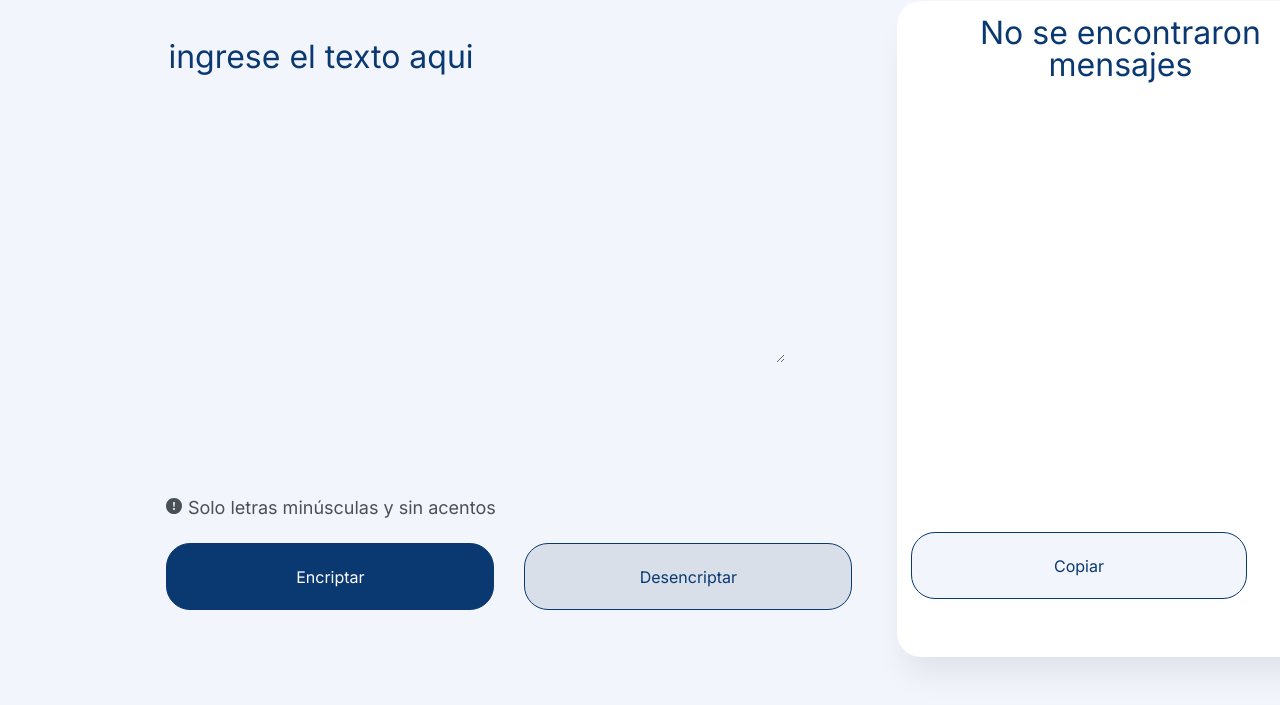
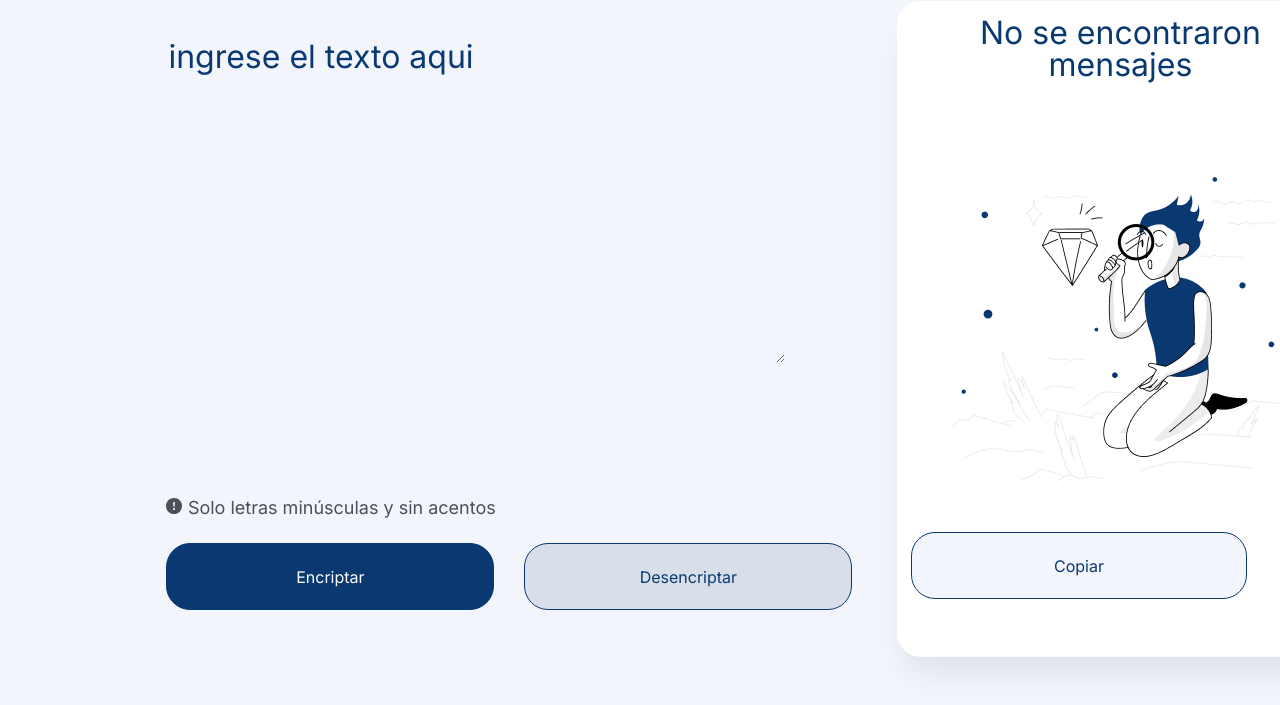
Before and after one commit to sarahferrera/Challenge1-Alura, a plain HTML site: page index.html in a window 1280 px wide. Shown: the part 81-786 px from the top of the page. Drawn offline with Linux system fonts and the light colour scheme.

Commit message:
Update mensajeDesifrado.css

```diff
--- a/assets/mensajeDesifrado.css
+++ b/assets/mensajeDesifrado.css
@@ -7,7 +7,7 @@
 .mensaje{
     text-align: center;
     background: #FFFFFF;
-    background-image: url(/Principios-de-programacion/Challenge1-Alura/Imagenes/Muñeco.png);
+    background-image: url(/Imagenes/Muñeco.png);
     background-repeat: no-repeat;
     background-position: center;
     border: none;
```
